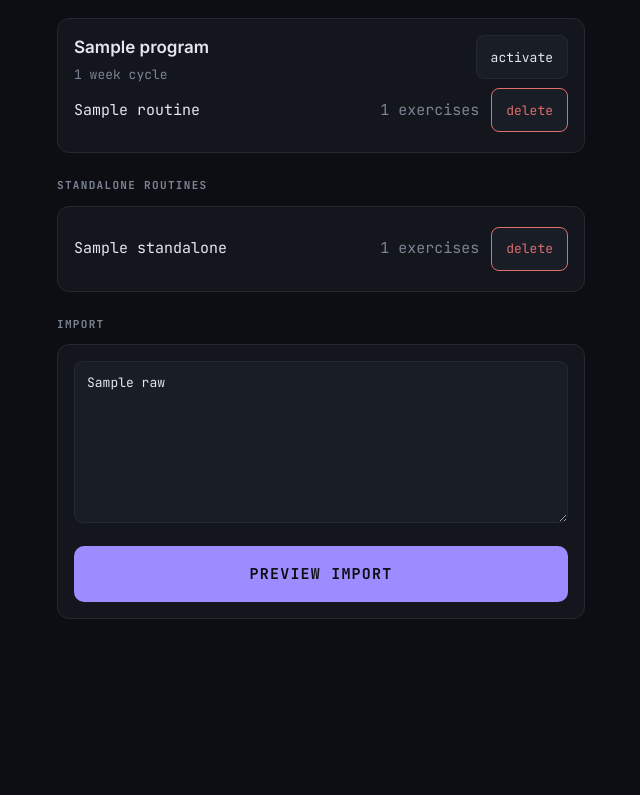
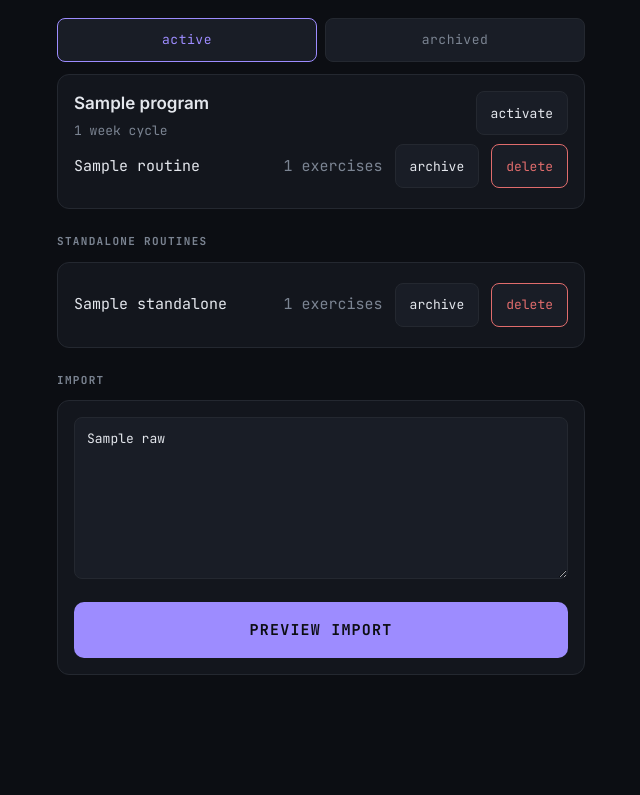
Before and after one commit to mikeleejones/liftlog, a FastAPI app: template app/templates/routines.html in a window 1280 px wide. Shown: the part 62-857 px from the top of the page, without its empty margins (319-959 px from the left). Before the commit the page ends 681 px from the top, so only its background shows below. Run offline with FastAPI, Linux system fonts and the light colour scheme; the template is opened without the code that fills it: most values are stand-ins (such as "Sample title", 1, 10 or a date in 2020); parts of the project's set-up code (start-up, migrations or seed data) failed here and were passed over.

Commit message:
v0.5 item 6: archive/reactivate routines
Add an Active/Archived split to the Routines screen (segmented toggle in
the violet accent, matching the button chrome). Active routines gain an
Archive action distinct from Delete: archive is a plain reversible button
(sets is_archived = 1), delete keeps its red confirm sheet. Archived
routines gain a Reactivate action (is_archived = 0). Home's today's-routine
query already filters is_archived = 0, so archived routines drop out of
suggestions. Re-import already reactivates a name-matched archived routine.

UI-only; routine.is_archived already existed in the schema.

Also records v0.5 backlog items 5 and 6 in docs/BACKLOG.md.

Co-Authored-By: Claude Opus 4.8 <noreply@anthropic.com>

```diff
--- a/app/main.py
+++ b/app/main.py
@@ -177,9 +177,11 @@ def defer_deload(request: Request):
 
 # ---- routines + import ----
 
-def _program_groups(db):
-    """Programs (active first) with their unarchived routines grouped by week,
-    plus any standalone routines."""
+def _program_groups(db, archived=False):
+    """Programs (active first) with their routines grouped by week, plus any
+    standalone routines. `archived` selects the archived view (is_archived = 1)
+    instead of the default active view."""
+    flag = 1 if archived else 0
     groups = []
     programs = db.execute(
         "SELECT * FROM program ORDER BY is_active DESC, name"
@@ -189,9 +191,9 @@ def _program_groups(db):
         routines = db.execute(
             "SELECT r.*, COUNT(re.id) AS exercise_count FROM routine r "
             "LEFT JOIN routine_exercise re ON re.routine_id = r.id "
-            "WHERE r.program_id = ? AND r.is_archived = 0 "
+            "WHERE r.program_id = ? AND r.is_archived = ? "
             "GROUP BY r.id ORDER BY r.week_number, r.position, r.id",
-            (p["id"],),
+            (p["id"], flag),
         ).fetchall()
         if not routines:
             continue
@@ -208,15 +210,19 @@ def _program_groups(db):
     standalone = db.execute(
         "SELECT r.*, COUNT(re.id) AS exercise_count FROM routine r "
         "LEFT JOIN routine_exercise re ON re.routine_id = r.id "
-        "WHERE r.program_id IS NULL AND r.is_archived = 0 "
-        "GROUP BY r.id ORDER BY r.position, r.id"
+        "WHERE r.program_id IS NULL AND r.is_archived = ? "
+        "GROUP BY r.id ORDER BY r.position, r.id",
+        (flag,),
     ).fetchall()
     return groups, [dict(r, accent=accent_for(r["name"])) for r in standalone]
 
 
-def _routines_context(db, imported=0, errors=None, raw=""):
-    groups, standalone = _program_groups(db)
+def _routines_context(db, imported=0, errors=None, raw="", view="active"):
+    archived = view == "archived"
+    groups, standalone = _program_groups(db, archived=archived)
     return {
+        "view": "archived" if archived else "active",
+        "archived": archived,
         "groups": groups,
         "standalone": standalone,
         "imported": imported,
@@ -226,11 +232,11 @@ def _routines_context(db, imported=0, errors=None, raw=""):
 
 
 @app.get("/routines", response_class=HTMLResponse)
-def routines_page(request: Request, imported: int = 0):
+def routines_page(request: Request, imported: int = 0, view: str = "active"):
     if not auth.is_authed(request):
         return login_redirect(request)
     db = get_db()
-    context = _routines_context(db, imported=imported)
+    context = _routines_context(db, imported=imported, view=view)
     db.close()
     return templates.TemplateResponse(request, "routines.html", context)
 
@@ -261,6 +267,36 @@ def delete_routine(request: Request, routine_id: int):
     db.commit()
     db.close()
     return redirect(request, "/routines")
+
+
+@app.post("/routines/{routine_id}/archive")
+def archive_routine(request: Request, routine_id: int):
+    if not auth.is_authed(request):
+        return login_redirect(request)
+    db = get_db()
+    # Soft, reversible: routine_exercise rows and all workout history untouched.
+    # Home's "today's routine" logic filters is_archived = 0, so it drops out.
+    db.execute(
+        "UPDATE routine SET is_archived = 1, updated_at = ? WHERE id = ?",
+        (utcnow(), routine_id),
+    )
+    db.commit()
+    db.close()
+    return redirect(request, "/routines")
+
+
+@app.post("/routines/{routine_id}/reactivate")
+def reactivate_routine(request: Request, routine_id: int):
+    if not auth.is_authed(request):
+        return login_redirect(request)
+    db = get_db()
+    db.execute(
+        "UPDATE routine SET is_archived = 0, updated_at = ? WHERE id = ?",
+        (utcnow(), routine_id),
+    )
+    db.commit()
+    db.close()
+    return redirect(request, "/routines?view=archived")
 
 
 def _parse_import(raw: str):
--- a/app/static/app.css
+++ b/app/static/app.css
@@ -194,6 +194,31 @@ body {
 .import-create { color: var(--green); }
 .import-replace { color: var(--gold); }
 .import-archive { color: var(--red); }
+/* active/archived view toggle — segmented control, same chrome as buttons */
+.view-tabs {
+  display: flex;
+  gap: 8px;
+  margin-top: 12px;
+}
+.view-tab {
+  flex: 1;
+  display: inline-flex;
+  align-items: center;
+  justify-content: center;
+  min-height: 44px;
+  background: var(--card);
+  border: 1px solid var(--border);
+  border-radius: 8px;
+  color: var(--muted);
+  font-size: 13px;
+  letter-spacing: 0.04em;
+  text-decoration: none;
+}
+.view-tab.is-active {
+  color: var(--violet);
+  border-color: var(--violet);
+}
+
 .program-card.program-active { border-color: var(--violet); }
 .week-label { margin-top: 12px; }
 .import-primary {
--- a/app/templates/routines.html
+++ b/app/templates/routines.html
@@ -13,8 +13,13 @@
 <div class="notice mono">import applied</div>
 {% endif %}
 
+<div class="view-tabs" role="tablist">
+  <a class="view-tab mono {{ 'is-active' if not archived }}" href="{{ base }}/routines">active</a>
+  <a class="view-tab mono {{ 'is-active' if archived }}" href="{{ base }}/routines?view=archived">archived</a>
+</div>
+
 {% for g in groups %}
-<div class="card program-card {{ 'program-active' if g.program.is_active }}">
+<div class="card program-card {{ 'program-active' if g.program.is_active and not archived }}">
   <div class="header-row">
     <div>
       <div class="card-title">{{ g.program.name }}</div>
@@ -23,7 +28,7 @@
           {%- if g.program.weeks_count > 1 %} — week {{ g.current_week }} of {{ g.program.weeks_count }}{% endif %}
         {%- else %}{{ g.program.weeks_count }} week cycle{% endif %}</div>
     </div>
-    {% if not g.program.is_active %}
+    {% if not archived and not g.program.is_active %}
     <form method="post" action="{{ base }}/programs/{{ g.program.id }}/activate">
       <button class="btn-quiet mono" type="submit">activate</button>
     </form>
@@ -35,18 +40,29 @@
   {% endif %}
   {% for r in week.routines %}
   <div class="routine-line">
-    <span class="mono {{ 'accent-text-' + r.accent if g.program.is_active }}">{{ r.name }}</span>
+    <span class="mono {{ 'accent-text-' + r.accent if g.program.is_active and not archived }}">{{ r.name }}</span>
     <span class="routine-line-right">
       <span class="mono muted">{{ r.exercise_count }} exercises</span>
+      {% if archived %}
+      <form method="post" action="{{ base }}/routines/{{ r.id }}/reactivate">
+        <button class="btn-quiet mono" type="submit">reactivate</button>
+      </form>
+      {% else %}
+      <form method="post" action="{{ base }}/routines/{{ r.id }}/archive">
+        <button class="btn-quiet mono" type="submit">archive</button>
+      </form>
       <button class="btn-quiet danger mono" type="button"
               data-del="{{ base }}/routines/{{ r.id }}/delete" data-name="{{ r.name }}">delete</button>
+      {% endif %}
     </span>
   </div>
   {% endfor %}
   {% endfor %}
 </div>
 {% else %}
-<div class="card"><div class="mono muted">no programs — paste an import below</div></div>
+<div class="card"><div class="mono muted">
+  {%- if archived %}no archived routines{% else %}no programs — paste an import below{% endif -%}
+</div></div>
 {% endfor %}
 
 {% if standalone %}
@@ -57,14 +73,24 @@
     <span class="mono">{{ r.name }}</span>
     <span class="routine-line-right">
       <span class="mono muted">{{ r.exercise_count }} exercises</span>
+      {% if archived %}
+      <form method="post" action="{{ base }}/routines/{{ r.id }}/reactivate">
+        <button class="btn-quiet mono" type="submit">reactivate</button>
+      </form>
+      {% else %}
+      <form method="post" action="{{ base }}/routines/{{ r.id }}/archive">
+        <button class="btn-quiet mono" type="submit">archive</button>
+      </form>
       <button class="btn-quiet danger mono" type="button"
               data-del="{{ base }}/routines/{{ r.id }}/delete" data-name="{{ r.name }}">delete</button>
+      {% endif %}
     </span>
   </div>
   {% endfor %}
 </div>
 {% endif %}
 
+{% if not archived %}
 <div class="section-label sp-top">import</div>
 <div class="card">
   <form method="post" action="{{ base }}/routines/import/preview">
@@ -78,6 +104,7 @@
     <button class="btn-primary accent-violet" type="submit">PREVIEW IMPORT</button>
   </form>
 </div>
+{% endif %}
 
 <div class="sheet-backdrop" id="del-backdrop" hidden></div>
 <div class="sheet" id="del-sheet" hidden>
```
Also changed, not shown: docs/BACKLOG.md (+98 -0 lines).
